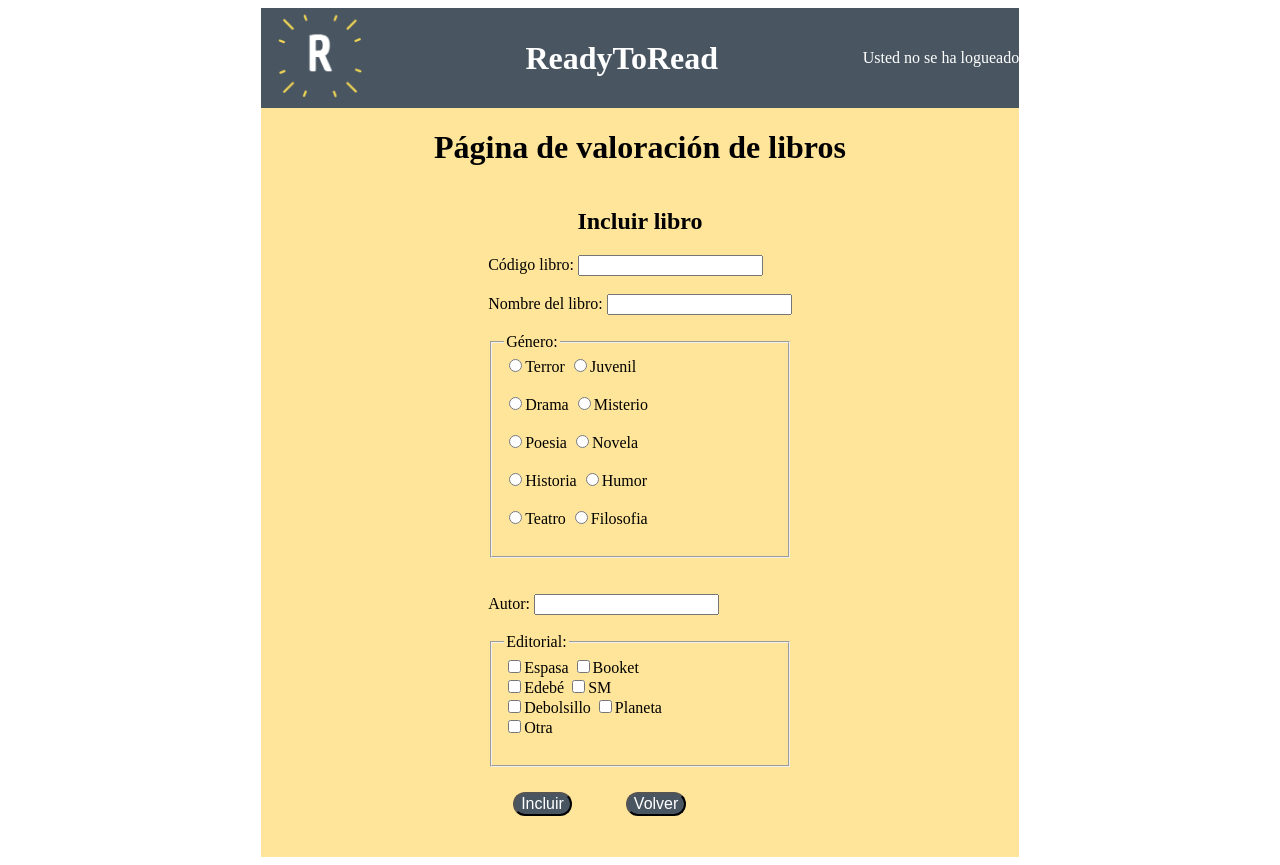
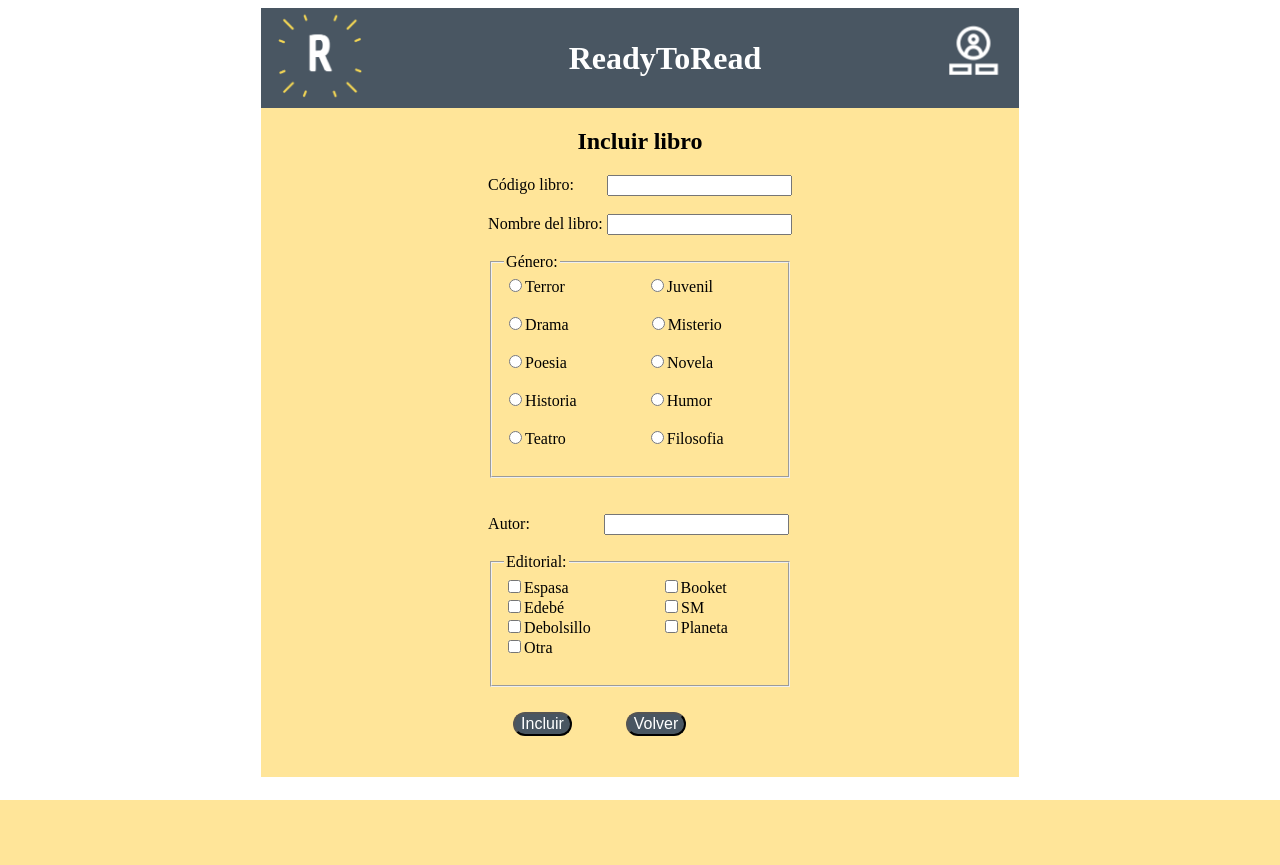
Before and after one commit to RosaHidalgoCaballos/ProyectoDAW, a PHP site: page /incluir.php in a window 1280 px wide. After the commit the page ends 800 px from the top, so only its background shows below. Run offline with PHP 8.4, Linux system fonts and the light colour scheme.

Commit message:
modificacion

```diff
--- a/incluir.php
+++ b/incluir.php
@@ -8,33 +8,40 @@
 	<body>
         <div class="contenedor">
 		<?php
+		            try{
+						$bd = new PDO('mysql:host=localhost;dbname=bdrosa', 'root', '');
+					}catch(Exception $e){
+						echo "Se ha producido un error de conexión en la base de datos";
+					}
 				session_start();
-				if(isset($_SESSION['DNI'])){
+
 					?>
 					<header  class="menu">
 						<img src="images/logo.png" alt="Logo de ReadyToRead" class="logo" />
 						<h1>ReadyToRead</h1>
-						<p>Sesion iniciada</p>
+						<?php
+						if(isset($_SESSION['DNI'])){
+							$dni=$_SESSION['DNI'];
+							$stmt = $bd->prepare("SELECT * FROM lector WHERE DNI = ?");
+							$stmt->execute([$dni]);
+							$lector = $stmt->fetch(PDO::FETCH_ASSOC);
+
+							if ($lector) {?>
+								<p class="esquina"><?php echo $lector['NOMBRE_LECTOR']; ?></p>
+					  <?php }
+						}else{ ?>
+							<form method="post">
+							<input type="submit" value=" " name="Entrar" class="submit-button">
+						</form>
+
+					<?php
+						if(isset($_POST['Entrar'])){
+							header('Location: login.php');
+						}	}
+						?>
 					</header >
-					<?php
-				}else{
-					?>
-					<header  class="menu">
-						<img src="images/logo.png" alt="Logo de ReadyToRead" class="logo" />
-						<h1>ReadyToRead</h1>
-						<p>Usted no se ha logueado</p>
-					</header >
-					<?php
-				}
-			?>
-        <h1>Página de valoración de libros</h1>
         <h2>Incluir libro</h2>
 		<?php
-            try{
-                $bd = new PDO('mysql:host=localhost;dbname=bdrosa', 'root', '');
-            }catch(Exception $e){
-                echo "Se ha producido un error de conexión en la base de datos";
-            }
 			$entradas = filter_input_array(INPUT_POST, FILTER_SANITIZE_STRING);
 				if(isset($entradas['Incluir']) && !empty($entradas['Codigo']) && !empty($entradas['NombreLibro']) && !empty($entradas['Autor'])){
 					$codigo=$entradas['Codigo'];
@@ -84,32 +91,32 @@
 		  		else { ?>
 					<form method="post">
 						<label for="Codigo">Código libro:</label>
-						<input type="text" id="Codigo" name="Codigo" /></br></br>
+						<input type="text" id="Codigo" name="Codigo" class="caja4" /></br></br>
 						<label for="NombreLibro">Nombre del libro:</label>
 						<input type="text" id="NombreLibro" name="NombreLibro" /></br></br>
 						<fieldset>
 							<legend>Género:</legend>
 							<input type="radio"  id="" name="Genero" value="Terror" />Terror
-							<input type="radio"  id=""  name="Genero" value="Juvenil" />Juvenil<br></br>
+							<input type="radio"  id=""  name="Genero" value="Juvenil" class="gen1" />Juvenil<br></br>
 							<input type="radio"  id=""  name="Genero" value="Drama" />Drama
-							<input type="radio"  id=""  name="Genero" value="Misterio" />Misterio<br></br>
+							<input type="radio"  id=""  name="Genero" value="Misterio" class="gen2" />Misterio<br></br>
 							<input type="radio"  id=""  name="Genero" value="Poesia" />Poesia
-							<input type="radio"  id=""  name="Genero" value="Novela" />Novela<br></br>
+							<input type="radio"  id=""  name="Genero" value="Novela" class="gen3" />Novela<br></br>
 							<input type="radio"  id=""  name="Genero" value="Historia" />Historia
-							<input type="radio"  id=""  name="Genero" value="Humor" />Humor<br></br>
+							<input type="radio"  id=""  name="Genero" value="Humor" class="gen" />Humor<br></br>
 							<input type="radio"  id=""  name="Genero" value="Teatro" />Teatro
-							<input type="radio"  id=""  name="Genero" value="Filosofia" />Filosofia<br></br>
+							<input type="radio"  id=""  name="Genero" value="Filosofia" class="gen4" />Filosofia<br></br>
 						</fieldset></br></br>
 						<label for="Autor">Autor:</label>
-						<input type="text" id="Autor" name="Autor" /></br></br>
+						<input type="text" id="Autor" name="Autor" class="caja5" /></br></br>
 						<fieldset>
 							<legend>Editorial:</legend>
 							<label><input type="checkbox" id="Espasa" name="Espasa" value="Espasa" />Espasa</label>
-							<label><input type="checkbox" id="Booket" name="Booket" value="Booket" />Booket</label></br>
+							<label><input type="checkbox" id="Booket" name="Booket" value="Booket" class="edi1" />Booket</label></br>
 							<label><input type="checkbox" id="Edebe" name="Edebe" value="Edebe" />Edebé</label>
-							<label><input type="checkbox" id="SM" name="SM" value="SM" />SM</label></br>
+							<label><input type="checkbox" id="SM" name="SM" value="SM" class="edi2" />SM</label></br>
 							<label><input type="checkbox" id="Debolsillo" name="Debolsillo" value="Debolsillo" />Debolsillo</label>
-							<label><input type="checkbox" id="Planeta" name="Planeta" value="Planeta" />Planeta</label></br>
+							<label><input type="checkbox" id="Planeta" name="Planeta" value="Planeta" class="edi" />Planeta</label></br>
 							<label><input type="checkbox" id="Otra" name="Otra" value="Otra" />Otra</label></br></br>
 						</fieldset>
 						<input type="submit" value="Incluir" name="Incluir" class="boton" />
--- a/style.css
+++ b/style.css
@@ -19,11 +19,79 @@ body{
 
 }
 
+.hidden {
+    display: none;
+}
+
+.tabla{
+    margin: 50px;
+}
+
 .pg{
     display: flex;
     flex-direction: column;
     justify-content: center;
     align-items: center;
+}
+
+.caja1{
+    margin-left: 18px;
+}
+
+.caja2{
+    margin-left: 15px;
+}
+
+.caja3{
+    margin-left: 43px;
+}
+
+.caja4{
+    margin-left: 29px;
+}
+
+.caja5{
+    margin-left: 70px;
+}
+
+.gen{
+    margin-left: 70px;
+}
+
+.gen1{
+    margin-left: 82px;
+}
+
+.gen2{
+    margin-left: 79px;
+}
+
+.gen3{
+    margin-left: 80px;
+}
+
+.gen4{
+    margin-left: 81px;
+}
+
+.edi{
+    margin-left: 70px;
+}
+
+.edi1{
+    margin-left: 92px;
+}
+
+.edi2{
+    margin-left: 97px;
+}
+
+.val1{
+    margin-left: 29px;
+}
+
+.val2{
+    margin-left: 41px;
 }
 
 .boton{
@@ -34,19 +102,58 @@ body{
     margin: 25px;
 }
 
+.esquina{
+    margin-right: 20px;
+}
+
+.submit-button {
+    width: 50px;
+    height: 50px;
+    background: url(./images/login.png) no-repeat center;
+    margin-right: 20px;
+    border: none;
+}
+
 .imagen{
-    width: 800px;
-    height: 500px;
+    width: 700px;
+    height: 400px;
+    margin-top: 50px;
 }
 
 .lector{
-    width: 600px;
+    width: 300px;
     height: 300px;
 }
 
+.registro{
+    display: flex;
+    flex-direction: row;
+    align-items: center;
+    justify-content: space-around;
+    width: 100%;
+}
+
+.login{
+    display: flex;
+    flex-direction: row;
+    align-items: center;
+    justify-content: space-around;
+    width: 90%;
+    margin-left: -100px;
+}
+
+.valoracion{
+    display: flex;
+    flex-direction: row;
+    align-items: center;
+    justify-content: space-around;
+    width: 100%;
+}
+
 .valorar{
-    width: 400px;
-    height: 400px;
+    margin-bottom: 60px;
+    width: 200px;
+    height: 200px;
 }
 
 .menu{
@@ -95,7 +202,7 @@ body{
         padding: 10px;
     }
 
-    .imagen, .lector, .valorar {
+    .imagen, .lector, .valorar, .libros {
         max-width: 100%;
         height: auto;
     }
```
Also changed, not shown: index.php (+26 -16 lines), login.php (+36 -25 lines), opciones.php (+47 -35 lines), registro.php (+40 -31 lines), script.js (+5 -10 lines), sinregistro.php (+52 -40 lines), valoracion.php (+36 -27 lines), images/lector.jpg, images/login.png (added).
